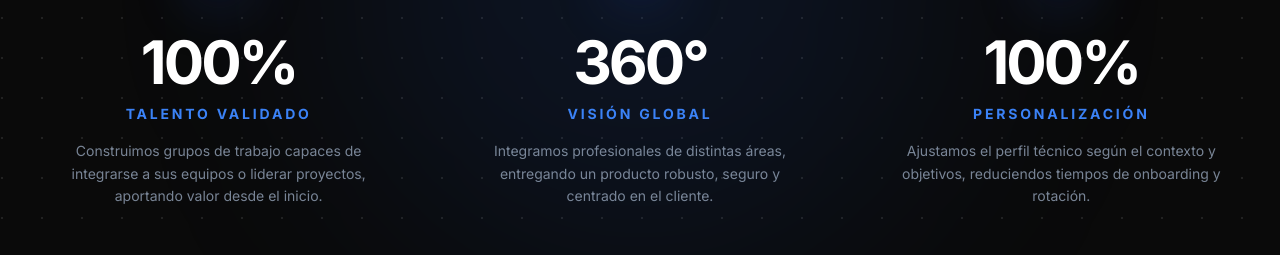
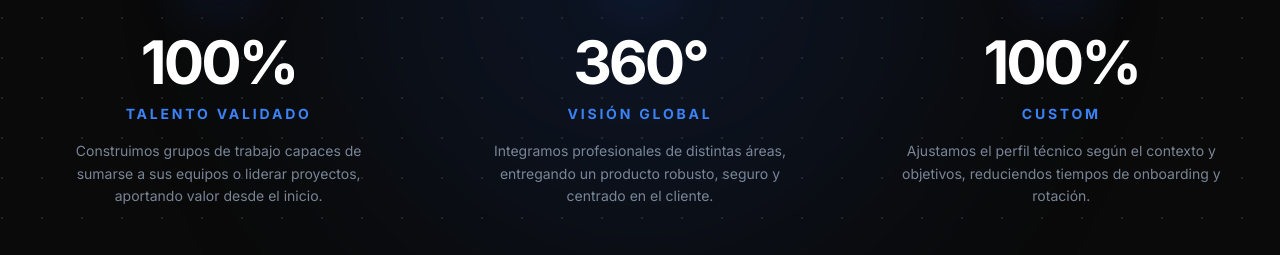
Before and after one commit to asinomas/paginaultima, a React (Vite) app in the folder Pagina_ultima/: page / in a window 1280 px wide. Shown: the part 2240-2495 px from the top of the page. Built offline with nearby package versions, Linux system fonts and the light colour scheme.

Commit message:
Update Stats.tsx

```diff
--- a/Pagina_ultima/src/components/Stats.tsx
+++ b/Pagina_ultima/src/components/Stats.tsx
@@ -7,7 +7,7 @@ const Stats: React.FC = () => {
       icon: 'groupadd',
       value: '100%',
       label: 'Talento Validado',
-      text: 'Construimos grupos de trabajo capaces de integrarse a sus equipos o liderar proyectos, aportando valor desde el inicio.'
+      text: 'Construimos grupos de trabajo capaces de sumarse a sus equipos o liderar proyectos, aportando valor desde el inicio.'
     },
     {
       icon: 'visibility',
@@ -18,7 +18,7 @@ const Stats: React.FC = () => {
     {
       icon: 'tune',
       value: '100%',
-      label: 'Personalización',
+      label: 'Custom',
       text: 'Ajustamos el perfil técnico según el contexto y objetivos, reduciendos tiempos de onboarding y rotación.'
     }
   ];
```
